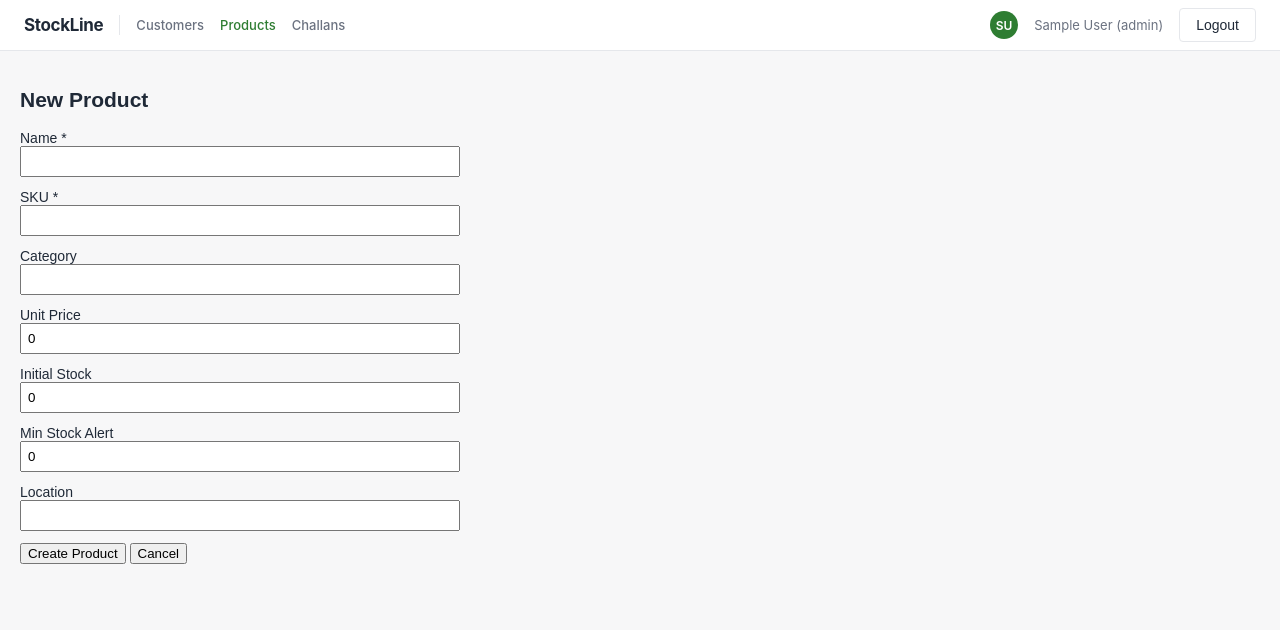
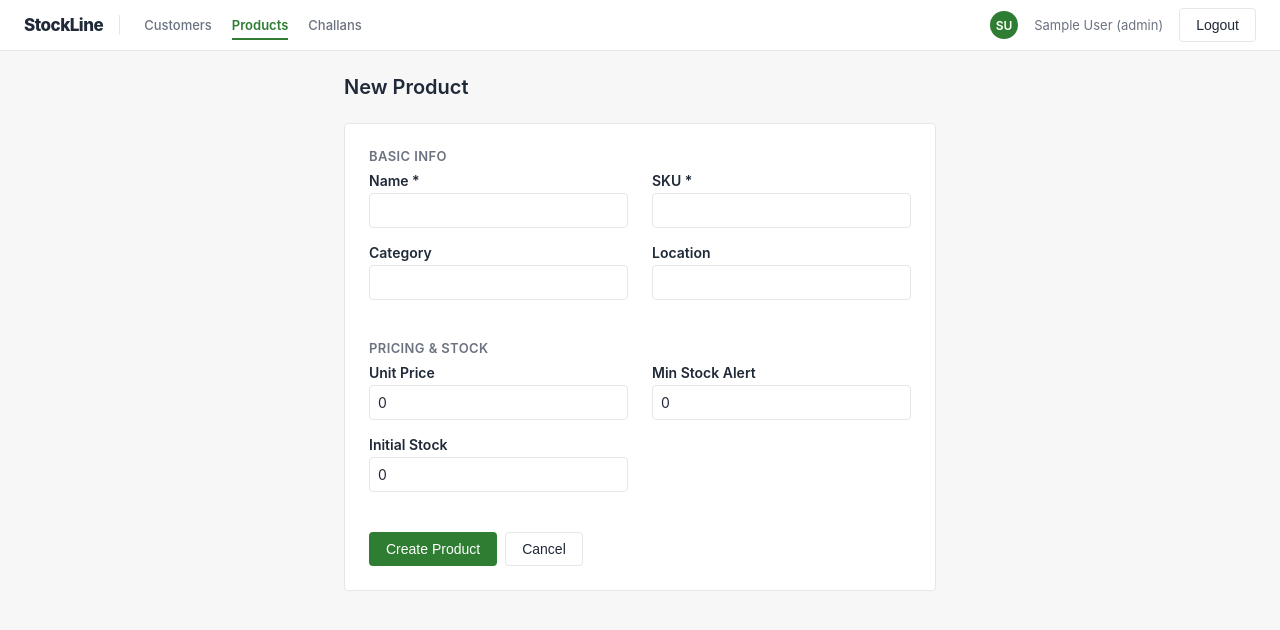
Before and after one commit to CodesWithManthan/fundsroom-erp-crm-frontend, a React (Vite) app: page /products/new in a window 1280 px wide. Shown: the top 630 px of the page. Built offline with nearby package versions, Linux system fonts and the light colour scheme; sample sign-in values are in the browser's storage.

Commit message:
style: polish Products module UI (form layout, detail page, stock badges) also Navbar Upgrades on UI

```diff
--- a/src/pages/ProductDetail.tsx
+++ b/src/pages/ProductDetail.tsx
@@ -13,6 +13,7 @@ export default function ProductDetail() {
   const [error, setError] = useState("");
   const [success, setSuccess] = useState("");
   const [loading, setLoading] = useState(true);
+  const [submitting, setSubmitting] = useState(false);
 
   async function load() {
     if (!id) return;
@@ -40,6 +41,7 @@ export default function ProductDetail() {
       setError("Enter a valid quantity");
       return;
     }
+    setSubmitting(true);
     try {
       const result = await adjustStock(
         id,
@@ -50,79 +52,125 @@ export default function ProductDetail() {
       setSuccess(`Stock updated. New stock: ${result.current_stock}`);
       setQty("");
       setReason("");
-      load(); // refresh product + movement log
+      await load(); // refresh product + movement log
     } catch (err) {
       // this is where "Insufficient stock for this adjustment" (409) surfaces
       setError(err instanceof Error ? err.message : "Adjustment failed");
+    } finally {
+      setSubmitting(false);
     }
   }
 
-  if (loading) return <p style={{ padding: 20 }}>Loading...</p>;
+  if (loading) return <p className="state-text">Loading...</p>;
   if (!product)
-    return <p style={{ padding: 20, color: "red" }}>{error || "Not found"}</p>;
+    return <p className="state-text form-error">{error || "Not found"}</p>;
+
+  const lowStock = product.current_stock <= product.min_stock_alert;
 
   return (
-    <div style={{ padding: 20, fontFamily: "sans-serif", maxWidth: 520 }}>
-      <Link to="/products">&larr; Back to list</Link>
-      <h2>{product.name}</h2>
-      <p>
-        <b>SKU:</b> {product.sku}
-      </p>
-      <p>
-        <b>Category:</b> {product.category || "-"}
-      </p>
-      <p>
-        <b>Unit Price:</b> ₹{product.unit_price}
-      </p>
-      <p>
-        <b>Current Stock:</b> {product.current_stock}
-      </p>
-      <p>
-        <b>Min Stock Alert:</b> {product.min_stock_alert}
-      </p>
-      <p>
-        <b>Location:</b> {product.location || "-"}
-      </p>
-      <Link to={`/products/${product.id}/edit`}>
-        <button>Edit</button>
+    <div className="page-container" style={{ maxWidth: 640 }}>
+      <Link to="/products" className="back-link">
+        &larr; Back to Products
       </Link>
 
-      <h3 style={{ marginTop: 24 }}>Adjust Stock</h3>
-      <form onSubmit={handleAdjust} style={{ marginBottom: 16 }}>
-        <div style={{ display: "flex", gap: 8, marginBottom: 8 }}>
+      <div className="detail-header" style={{ marginTop: 12 }}>
+        <div className="detail-header-info">
+          <h2 className="page-title">{product.name}</h2>
+          {lowStock && <span className="badge badge-yellow">Low stock</span>}
+        </div>
+        <Link to={`/products/${product.id}/edit`}>
+          <button className="btn btn-secondary">Edit</button>
+        </Link>
+      </div>
+
+      <div className="card">
+        <div className="info-grid">
+          <div>
+            <div className="info-item-label">SKU</div>
+            <div className="info-item-value">{product.sku}</div>
+          </div>
+          <div>
+            <div className="info-item-label">Category</div>
+            <div className="info-item-value">{product.category || "-"}</div>
+          </div>
+          <div>
+            <div className="info-item-label">Unit Price</div>
+            <div className="info-item-value">₹{product.unit_price}</div>
+          </div>
+          <div>
+            <div className="info-item-label">Current Stock</div>
+            <div className="info-item-value">{product.current_stock}</div>
+          </div>
+          <div>
+            <div className="info-item-label">Min Stock Alert</div>
+            <div className="info-item-value">{product.min_stock_alert}</div>
+          </div>
+          <div>
+            <div className="info-item-label">Location</div>
+            <div className="info-item-value">{product.location || "-"}</div>
+          </div>
+        </div>
+      </div>
+
+      <h3 style={{ marginTop: 24, marginBottom: 8 }}>Adjust Stock</h3>
+      <div className="card">
+        <form onSubmit={handleAdjust}>
+          <div className="form-grid">
+            <div className="form-group">
+              <label className="form-label">Type</label>
               <select
+                className="form-select"
                 value={type}
                 onChange={(e) => setType(e.target.value as "IN" | "OUT")}
               >
                 <option value="IN">IN (add stock)</option>
                 <option value="OUT">OUT (remove stock)</option>
               </select>
+            </div>
+            <div className="form-group">
+              <label className="form-label">Quantity</label>
               <input
                 type="number"
+                className="form-input"
                 placeholder="Quantity"
                 value={qty}
                 onChange={(e) => setQty(e.target.value)}
-            style={{ padding: 6, width: 100 }}
               />
             </div>
+            <div className="form-group form-grid-full">
+              <label className="form-label">Reason (optional)</label>
               <input
-          placeholder="Reason (optional)"
+                className="form-input"
+                placeholder="Reason"
                 value={reason}
                 onChange={(e) => setReason(e.target.value)}
-          style={{ padding: 6, width: "100%", marginBottom: 8 }}
               />
-        <button type="submit">Apply</button>
-        {error && <p style={{ color: "red" }}>{error}</p>}
-        {success && <p style={{ color: "green" }}>{success}</p>}
+            </div>
+          </div>
+          {error && <p className="form-error">{error}</p>}
+          {success && (
+            <p style={{ color: "var(--color-primary)", fontSize: 13 }}>
+              {success}
+            </p>
+          )}
+          <div className="form-actions">
+            <button
+              type="submit"
+              className="btn btn-primary"
+              disabled={submitting}
+            >
+              {submitting ? "Applying..." : "Apply"}
+            </button>
+          </div>
         </form>
+      </div>
 
-      <h3>Stock Movement Log</h3>
-      {movements.length === 0 && <p>No movements yet.</p>}
-      <table
-        border={1}
-        cellPadding={6}
-        style={{ borderCollapse: "collapse", width: "100%" }}
-      >
+      <h3 style={{ marginTop: 24, marginBottom: 8 }}>Stock Movement Log</h3>
+      {movements.length === 0 && (
+        <p className="state-text">No movements yet.</p>
+      )}
+      {movements.length > 0 && (
+        <table className="table">
           <thead>
             <tr>
               <th>Date</th>
@@ -135,13 +183,20 @@ export default function ProductDetail() {
             {movements.map((m) => (
               <tr key={m.id}>
                 <td>{new Date(m.created_at).toLocaleString()}</td>
-              <td>{m.movement_type}</td>
+                <td>
+                  <span
+                    className={`badge ${m.movement_type === "IN" ? "badge-green" : "badge-red"}`}
+                  >
+                    {m.movement_type}
+                  </span>
+                </td>
                 <td>{m.quantity_changed}</td>
                 <td>{m.reason}</td>
               </tr>
             ))}
           </tbody>
         </table>
+      )}
     </div>
   );
 }
--- a/src/pages/ProductForm.tsx
+++ b/src/pages/ProductForm.tsx
@@ -21,6 +21,7 @@ export default function ProductForm() {
   const [form, setForm] = useState<Partial<Product>>(EMPTY);
   const [error, setError] = useState("");
   const [loading, setLoading] = useState(isEdit);
+  const [submitting, setSubmitting] = useState(false);
 
   useEffect(() => {
     if (isEdit && id) {
@@ -38,6 +39,7 @@ export default function ProductForm() {
   async function handleSubmit(e: React.FormEvent) {
     e.preventDefault();
     setError("");
+    setSubmitting(true);
     try {
       const payload = {
         ...form,
@@ -53,15 +55,24 @@ export default function ProductForm() {
       navigate("/products");
     } catch (err) {
       setError(err instanceof Error ? err.message : "Save failed");
+      setSubmitting(false);
     }
   }
 
-  if (loading) return <p style={{ padding: 20 }}>Loading...</p>;
+  if (loading) return <p className="state-text">Loading...</p>;
 
   return (
-    <div style={{ padding: 20, fontFamily: "sans-serif", maxWidth: 480 }}>
-      <h2>{isEdit ? "Edit Product" : "New Product"}</h2>
+    <div className="page-container" style={{ maxWidth: 640 }}>
+      <div className="page-header">
+        <h2 className="page-title">
+          {isEdit ? "Edit Product" : "New Product"}
+        </h2>
+      </div>
+
+      <div className="card">
         <form onSubmit={handleSubmit}>
+          <div className="form-section-title">Basic Info</div>
+          <div className="form-grid">
             <Field
               label="Name *"
               value={form.name}
@@ -80,44 +91,64 @@ export default function ProductForm() {
               onChange={(v) => handleChange("category", v)}
             />
             <Field
+              label="Location"
+              value={form.location}
+              onChange={(v) => handleChange("location", v)}
+            />
+          </div>
+
+          <div className="form-section-title">Pricing & Stock</div>
+          <div className="form-grid">
+            <Field
               label="Unit Price"
               value={String(form.unit_price ?? "")}
               onChange={(v) => handleChange("unit_price", v)}
               type="number"
             />
-        <div style={{ marginBottom: 12 }}>
-          <label>
-            Initial Stock{" "}
-            {isEdit ? "(use Adjust Stock on detail page to change)" : ""}
-          </label>
-          <br />
-          <input
-            type="number"
-            value={form.current_stock ?? 0}
-            onChange={(e) => handleChange("current_stock", e.target.value)}
-            disabled={isEdit}
-            style={{ width: "100%", padding: 6 }}
-          />
-        </div>
             <Field
               label="Min Stock Alert"
               value={String(form.min_stock_alert ?? "")}
               onChange={(v) => handleChange("min_stock_alert", v)}
               type="number"
             />
-        <Field
-          label="Location"
-          value={form.location}
-          onChange={(v) => handleChange("location", v)}
+            <div className="form-group">
+              <label className="form-label">
+                Initial Stock
+                {isEdit ? " (use Adjust Stock on detail page)" : ""}
+              </label>
+              <input
+                type="number"
+                className="form-input"
+                value={form.current_stock ?? 0}
+                onChange={(e) => handleChange("current_stock", e.target.value)}
+                disabled={isEdit}
               />
-        {error && <p style={{ color: "red" }}>{error}</p>}
-        <button type="submit">
-          {isEdit ? "Save Changes" : "Create Product"}
-        </button>{" "}
-        <button type="button" onClick={() => navigate("/products")}>
+            </div>
+          </div>
+
+          {error && <p className="form-error">{error}</p>}
+          <div className="form-actions">
+            <button
+              type="submit"
+              className="btn btn-primary"
+              disabled={submitting}
+            >
+              {submitting
+                ? "Saving..."
+                : isEdit
+                  ? "Save Changes"
+                  : "Create Product"}
+            </button>
+            <button
+              type="button"
+              className="btn btn-secondary"
+              onClick={() => navigate("/products")}
+            >
               Cancel
             </button>
+          </div>
         </form>
+      </div>
     </div>
   );
 }
@@ -136,15 +167,14 @@ function Field({
   type?: string;
 }) {
   return (
-    <div style={{ marginBottom: 12 }}>
-      <label>{label}</label>
-      <br />
+    <div className="form-group">
+      <label className="form-label">{label}</label>
       <input
         type={type}
+        className="form-input"
         value={value || ""}
         onChange={(e) => onChange(e.target.value)}
         required={required}
-        style={{ width: "100%", padding: 6 }}
       />
     </div>
   );
--- a/src/pages/Products.tsx
+++ b/src/pages/Products.tsx
@@ -1,9 +1,10 @@
 import { useEffect, useState } from "react";
-import { Link } from "react-router-dom";
+import { Link, useNavigate } from "react-router-dom";
 import { getProducts } from "../api/products";
 import type { Product } from "../api/products";
 
 export default function Products() {
+  const navigate = useNavigate();
   const [products, setProducts] = useState<Product[]>([]);
   const [search, setSearch] = useState("");
   const [loading, setLoading] = useState(true);
@@ -32,34 +33,38 @@ export default function Products() {
   }
 
   return (
-    <div style={{ padding: 20, fontFamily: "sans-serif" }}>
-      <h2>Products</h2>
-
-      <div style={{ marginBottom: 16, display: "flex", gap: 8 }}>
-        <form onSubmit={handleSearchSubmit} style={{ display: "flex", gap: 8 }}>
-          <input
-            placeholder="Search by name, SKU, category..."
-            value={search}
-            onChange={(e) => setSearch(e.target.value)}
-            style={{ padding: 6, width: 260 }}
-          />
-          <button type="submit">Search</button>
-        </form>
+    <div className="page-container">
+      <div className="page-header">
+        <h2 className="page-title">Products</h2>
         <Link to="/products/new">
-          <button>+ Add Product</button>
+          <button className="btn btn-primary">+ Add Product</button>
         </Link>
       </div>
 
-      {loading && <p>Loading...</p>}
-      {error && <p style={{ color: "red" }}>{error}</p>}
-      {!loading && products.length === 0 && <p>No products found.</p>}
+      <form
+        onSubmit={handleSearchSubmit}
+        style={{ display: "flex", gap: 8, marginBottom: 16 }}
+      >
+        <input
+          className="form-input"
+          placeholder="Search by name, SKU, category..."
+          value={search}
+          onChange={(e) => setSearch(e.target.value)}
+          style={{ width: 260 }}
+        />
+        <button type="submit" className="btn btn-secondary">
+          Search
+        </button>
+      </form>
+
+      {loading && <p className="state-text">Loading...</p>}
+      {error && <p className="state-text form-error">{error}</p>}
+      {!loading && products.length === 0 && (
+        <p className="state-text">No products found.</p>
+      )}
 
       {!loading && products.length > 0 && (
-        <table
-          border={1}
-          cellPadding={8}
-          style={{ borderCollapse: "collapse", width: "100%" }}
-        >
+        <table className="table">
           <thead>
             <tr>
               <th>Name</th>
@@ -75,17 +80,23 @@ export default function Products() {
               return (
                 <tr
                   key={p.id}
-                  style={low ? { background: "#fff3cd" } : undefined}
+                  className="clickable-row"
+                  onClick={() => navigate(`/products/${p.id}`)}
                 >
-                  <td>
-                    <Link to={`/products/${p.id}`}>{p.name}</Link>
-                  </td>
+                  <td>{p.name}</td>
                   <td>{p.sku}</td>
                   <td>{p.category || "-"}</td>
                   <td>₹{p.unit_price}</td>
                   <td>
                     {p.current_stock}
-                    {low ? " ⚠ low" : ""}
+                    {low && (
+                      <span
+                        className="badge badge-yellow"
+                        style={{ marginLeft: 6 }}
+                      >
+                        Low
+                      </span>
+                    )}
                   </td>
                 </tr>
               );
--- a/src/styles/global.css
+++ b/src/styles/global.css
@@ -271,10 +271,10 @@ body {
 }
 
 .navbar-brand {
-  font-weight: 700;
+  font-weight: 800;
   font-size: 17px;
   color: var(--color-text);
-  letter-spacing: -0.02em;
+  letter-spacing: -0.03em;
   margin-right: var(--space-md);
   padding-right: var(--space-md);
   border-right: 1px solid var(--color-gray-light);
@@ -282,7 +282,7 @@ body {
 
 .navbar-links {
   display: flex;
-  gap: var(--space-md);
+  gap: var(--space-xs);
 }
 
 .navbar-links a {
@@ -290,14 +290,29 @@ body {
   text-decoration: none;
   font-size: 13px;
   font-weight: 500;
+  padding: 6px var(--space-sm);
+  border-radius: var(--radius);
+  position: relative;
 }
 
 .navbar-links a:hover {
-  color: var(--color-primary);
+  background: var(--color-bg);
+  color: var(--color-text);
 }
 
 .navbar-links a.active {
   color: var(--color-primary);
+  font-weight: 600;
+}
+
+.navbar-links a.active::after {
+  content: "";
+  position: absolute;
+  left: var(--space-sm);
+  right: var(--space-sm);
+  bottom: -1px;
+  height: 2px;
+  background: var(--color-primary);
 }
 
 .navbar-user {
```
Lines whose indentation alone changed are shown as unchanged.
